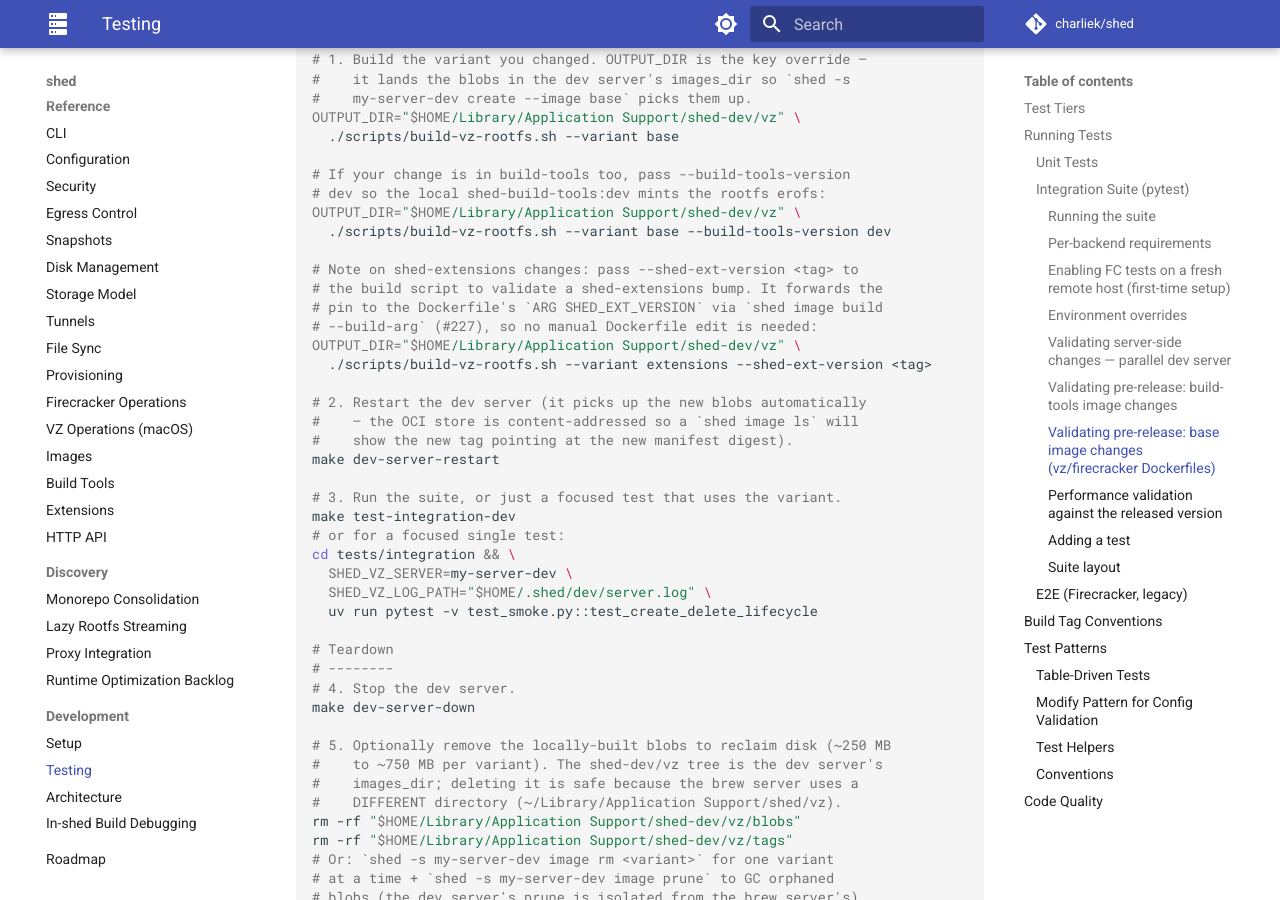
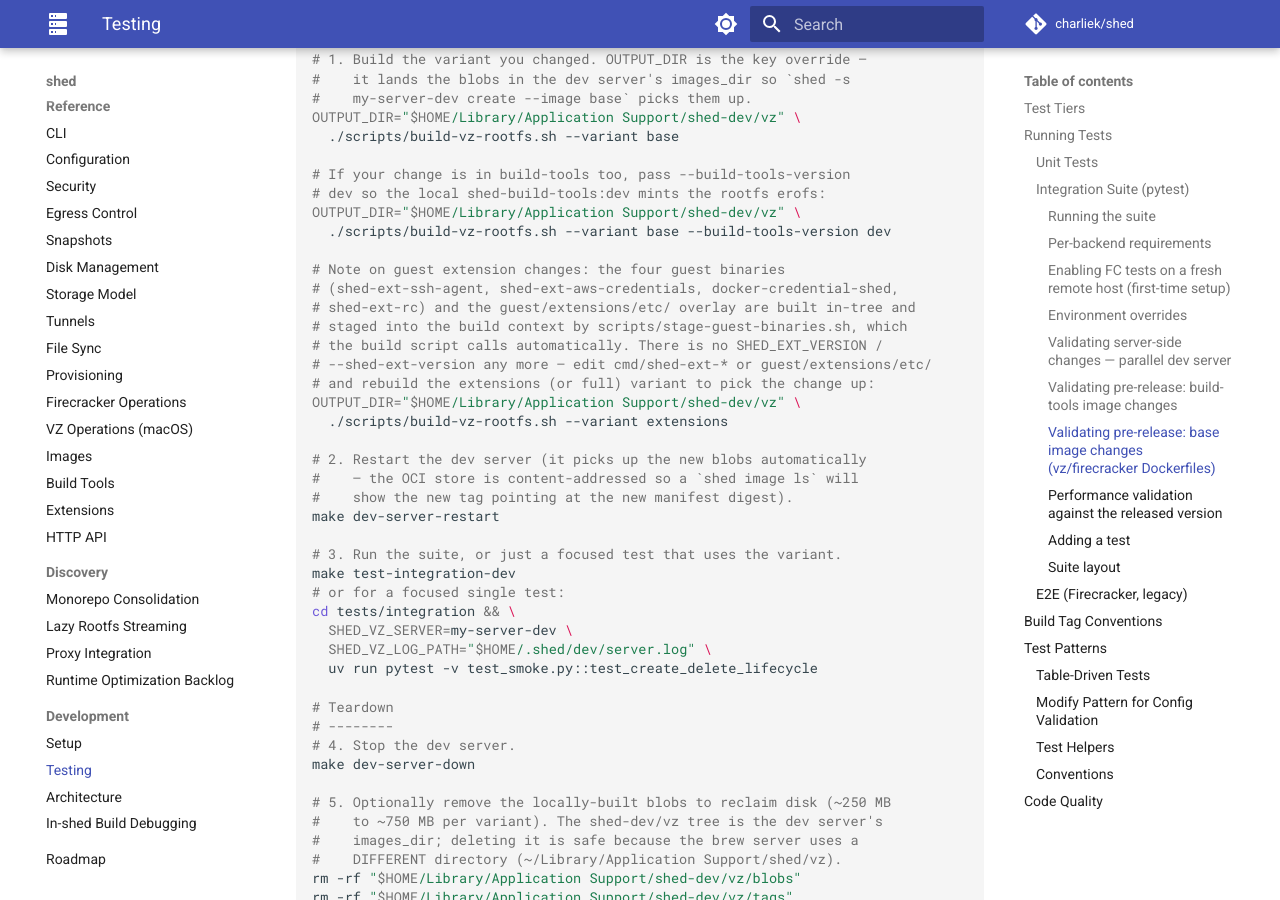
Before and after one commit to charliek/shed, an MkDocs documentation site: the page built from docs/development/testing.md, in a window 1280 px wide and 900 px high, scrolled down 7736 px. Built offline with MkDocs 1.6.1 and Material for MkDocs 9.7.7, drawn with Linux system fonts in a browser that asks for light colours; comment, search, counter and statistics services are not loaded.

Commit message:
feat(images): build guest extension binaries in-tree, drop the ghcr shed-extensions image
All rootfs context producers (build scripts, publish workflow, local publish
script) stage the 4 guest binaries + guest/extensions/etc overlay via the new
scripts/stage-guest-binaries.sh. The extensions Dockerfile stage installs from
the build context and redeclares SHED_INSTALL_SHA (stage-scoped ARG) so the
#227 content-hash cache protection covers the new binaries. Deletes
SHED_EXT_VERSION plumbing and the bit-rotted publish-{vz,fc}-images.sh.

Co-Authored-By: Claude Fable 5 <noreply@anthropic.com>
Claude-Session: https://claude.ai/code/session_01ED6csoQ3peM3GHc4c1CtqY

```diff
--- a/docs/development/testing.md
+++ b/docs/development/testing.md
@@ -268,12 +268,15 @@ OUTPUT_DIR="$HOME/Library/Application Support/shed-dev/vz" \
 OUTPUT_DIR="$HOME/Library/Application Support/shed-dev/vz" \
   ./scripts/build-vz-rootfs.sh --variant base --build-tools-version dev
 
-# Note on shed-extensions changes: pass --shed-ext-version <tag> to
-# the build script to validate a shed-extensions bump. It forwards the
-# pin to the Dockerfile's `ARG SHED_EXT_VERSION` via `shed image build
-# --build-arg` (#227), so no manual Dockerfile edit is needed:
+# Note on guest extension changes: the four guest binaries
+# (shed-ext-ssh-agent, shed-ext-aws-credentials, docker-credential-shed,
+# shed-ext-rc) and the guest/extensions/etc/ overlay are built in-tree and
+# staged into the build context by scripts/stage-guest-binaries.sh, which
+# the build script calls automatically. There is no SHED_EXT_VERSION /
+# --shed-ext-version any more — edit cmd/shed-ext-* or guest/extensions/etc/
+# and rebuild the extensions (or full) variant to pick the change up:
 OUTPUT_DIR="$HOME/Library/Application Support/shed-dev/vz" \
-  ./scripts/build-vz-rootfs.sh --variant extensions --shed-ext-version <tag>
+  ./scripts/build-vz-rootfs.sh --variant extensions
 
 # 2. Restart the dev server (it picks up the new blobs automatically
 #    — the OCI store is content-addressed so a `shed image ls` will
```
Also changed, not shown: 12 other files.
